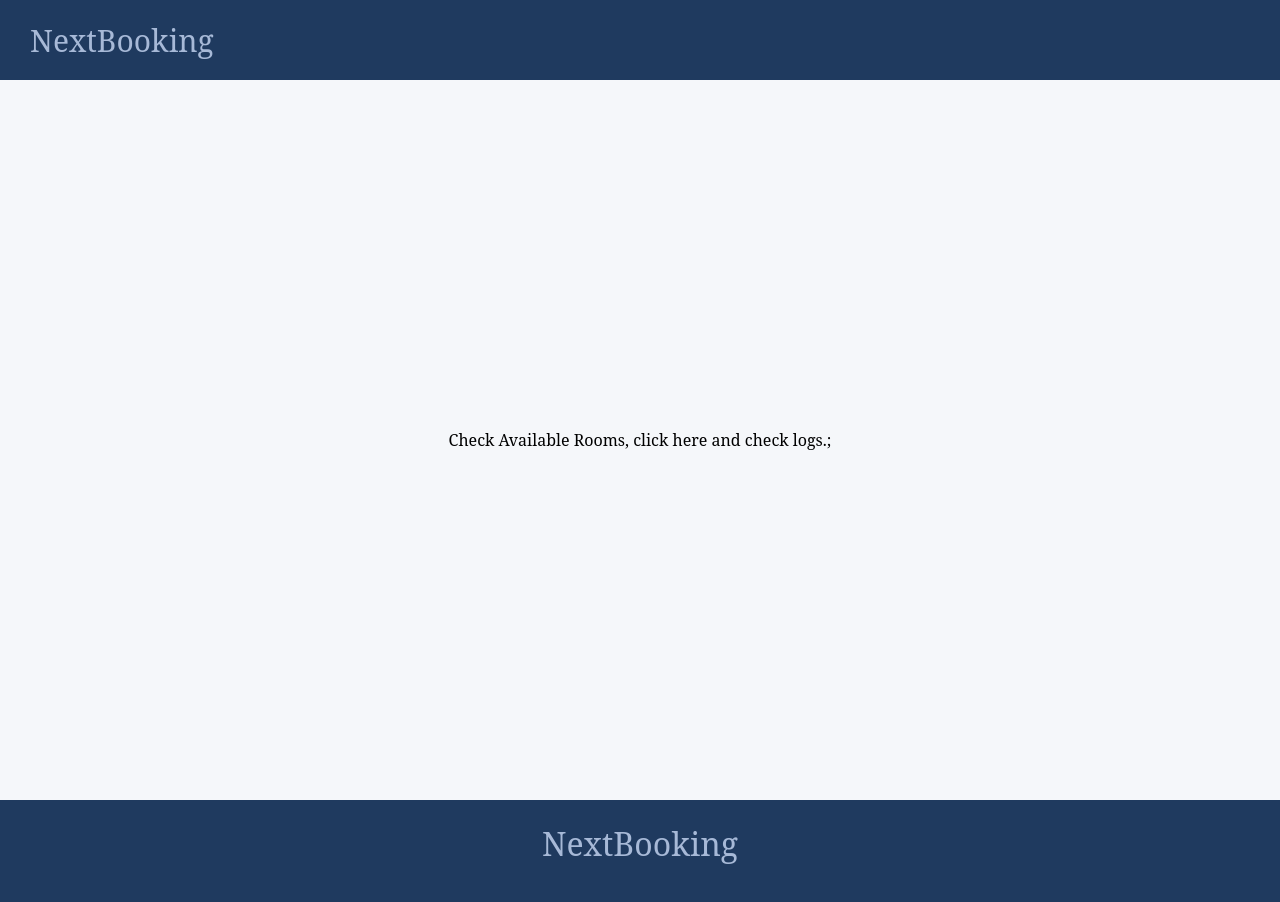
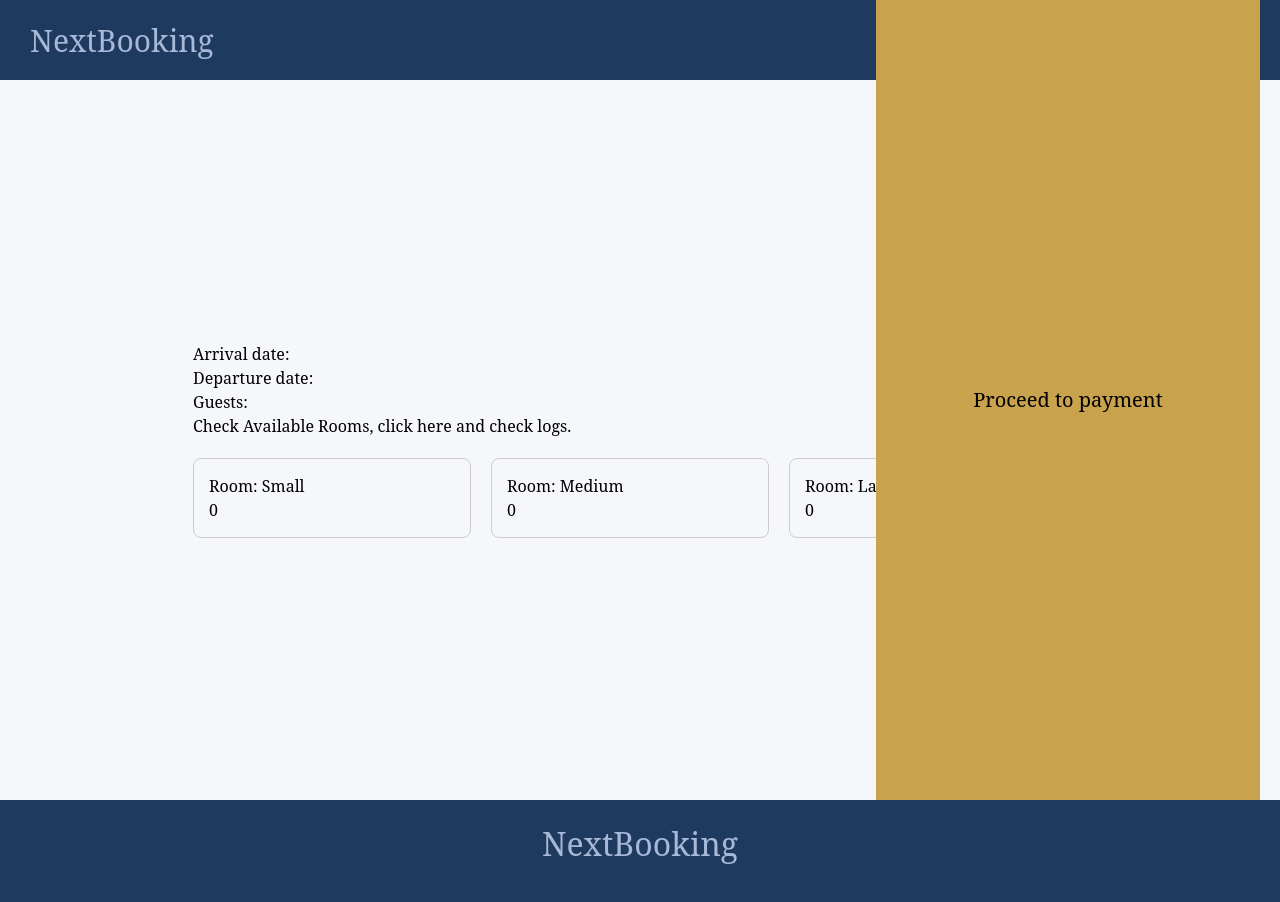
Before and after one commit to saab04/DSF-Project, a Next.js app: page /bookings/rooms in a window 1280 px wide. Shown: the top 902 px of the page. Built offline with nearby package versions, Linux system fonts and the light colour scheme; no server answers.

Commit message:
More functionality to Booking

```diff
--- a/app/(dashboard)/bookings/payment/page.tsx
+++ b/app/(dashboard)/bookings/payment/page.tsx
@@ -1,5 +1,7 @@
+import BookingPayment from "@/components/bookings/BookingPayment";
+
 const Payment = () => {
-  return <div></div>;
+  return <BookingPayment />;
 };
 
 export default Payment;
--- /dev/null
+++ b/components/bookings/BookingPayment.tsx
@@ -0,0 +1,50 @@
+"use client";
+
+import { useSearchParams } from "next/navigation";
+import { Suspense } from "react";
+
+
+const BookingContent = () => {
+  const searchParams = useSearchParams();
+  const checkIn = searchParams.get("checkIn");
+  const checkOut = searchParams.get("checkOut");
+  const guests = searchParams.get("guests");
+  const small = searchParams.get("small");
+  const medium = searchParams.get("medium");
+  const large = searchParams.get("large");
+
+  const bookingDetails = {
+    checkIn: checkIn,
+    checkOut: checkOut,
+    guests: guests,
+    small: small,
+    medium: medium,
+    large: large
+  };
+
+  return (
+    <div>
+      <h1>Booking Details</h1>
+      <p>Check-in: {bookingDetails.checkIn}</p>
+      <p>Check-out: {bookingDetails.checkOut}</p>
+      <p>Guests: {bookingDetails.guests}</p>
+      <p>Small Rooms: {bookingDetails.small}</p>
+      <p>Medium Rooms: {bookingDetails.medium}</p>
+      <p>Large Rooms: {bookingDetails.large}</p>
+    </div>
+  );
+};
+
+const BookingPayment = () => {
+
+    return(
+        //Payment page content goes here
+        <div>
+            <Suspense fallback={<div>Loading booking details...</div>}>
+                <BookingContent />
+            </Suspense>
+        </div>
+    )
+};
+
+export default BookingPayment;
--- a/components/bookings/DateDisplay.tsx
+++ b/components/bookings/DateDisplay.tsx
@@ -1,7 +1,8 @@
 "use client";
 
 import { useSearchParams } from "next/navigation";
-import { Suspense } from "react";
+import { Suspense, useState } from "react";
+import Link from "next/link";
 import { availableRooms } from "@/lib/auth";
 
 const DateDisplayContent = () => {
@@ -9,28 +10,79 @@ const DateDisplayContent = () => {
   const checkIn = searchParams.get("checkIn");
   const checkOut = searchParams.get("checkOut");
   const guests = searchParams.get("guests");
+  const [smallRooms, setSmallRooms] = useState(0);
+  const [mediumRooms, setMediumRooms] = useState(0);
+  const [largeRooms, setLargeRooms] = useState(0);
 
   return (
     <div>
-      <p>{checkIn}</p>
-      <p>{checkOut}</p>
-      <p>{guests}</p>
+    <div>
+      <p>Arrival date: {checkIn}</p>
+      <p>Departure date: {checkOut}</p>
+      <p>Guests: {guests}</p>
+    </div>
+    <button onClick ={availableRoomhandler}>Check Available Rooms, click here and check logs.</button>
+    <div style={{ display: "flex", gap: "20px", marginTop: "20px" }}>
+        <div style={{ border: "1px solid #ccc", padding: "15px", borderRadius: "8px" }}>
+          <h3>Room: Small</h3>
+          <input
+            type="number"
+            min="0"
+            value={smallRooms}
+            onChange={(e) => setSmallRooms(parseInt(e.target.value) || 0)}
+          />
+        </div>
+
+        <div style={{ border: "1px solid #ccc", padding: "15px", borderRadius: "8px" }}>
+          <h3>Room: Medium</h3>
+          <input
+            type="number"
+            min="0"
+            value={mediumRooms}
+            onChange={(e) => setMediumRooms(parseInt(e.target.value) || 0)}
+          />
+        </div>
+
+        <div style={{ border: "1px solid #ccc", padding: "15px", borderRadius: "8px" }}>
+          <h3>Room: Large</h3>
+          <input
+            type="number"
+            min="0"
+            value={largeRooms}
+            onChange={(e) => setLargeRooms(parseInt(e.target.value) || 0)}
+          />
+        </div>
+        <div>
+          <Link
+            onClick={(e) => {}}
+            href={{
+              pathname: "/bookings/payment",
+              query: { checkIn: checkIn, checkOut: checkOut, guests: guests, small: smallRooms, medium: mediumRooms, large: largeRooms },
+            }}
+            className="flex justify-center items-center bg-buttons w-[30%] min-w-25 h-[120%] min-h-10 text-[20px] rounded-md cursor-pointer hover:bg-buttonsHover transition absolute sm:bottom-0 sm:right-0 sm:top-0 sm:mr-5 top-[250%] m-auto inset-0 disabled"
+          >
+            Proceed to payment
+          </Link>
+        </div>
+      </div>
     </div>
   );
 };
 
 const availableRoomhandler = async () => {
-  const rooms = availableRooms();
+  const rooms = await availableRooms();
   console.log(rooms);
 }
 
 const DateDisplay = () => {
+
+
   return (
     <div>
     <Suspense fallback={<div>Loading...</div>}>
       <DateDisplayContent />
     </Suspense>
-    <button onClick ={availableRoomhandler}>Check Available Rooms, click here and check logs.</button>;
+
     </div>
   );
 };
--- a/lib/auth.ts
+++ b/lib/auth.ts
@@ -91,5 +91,5 @@ export async function availableRooms() {
     for (const room of roomsize) {
         roomTotal[room as keyof typeof roomTotal] += 1;
     }
-    return roomsize;
+    return roomTotal
 }
```
